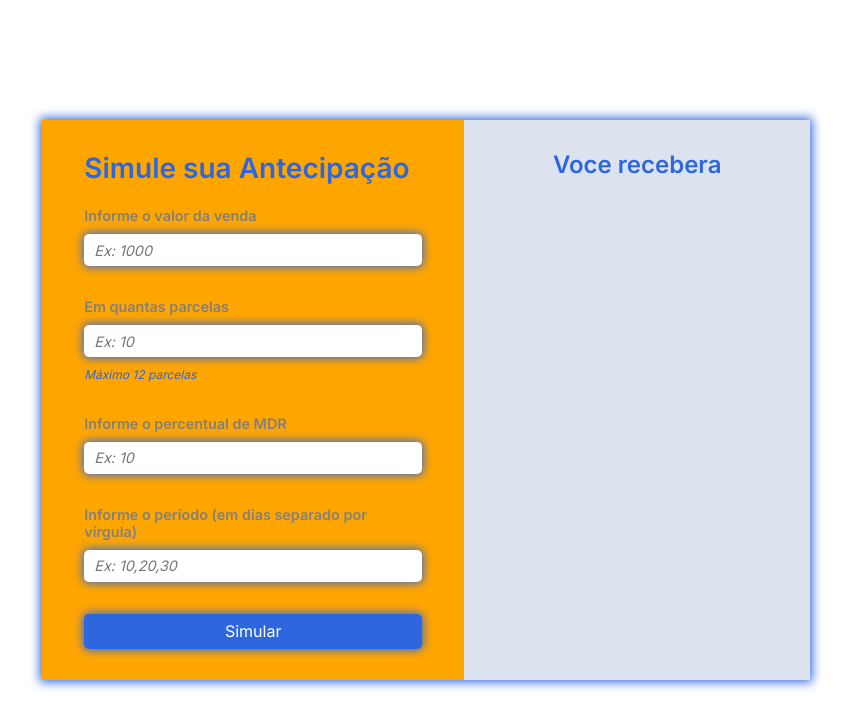
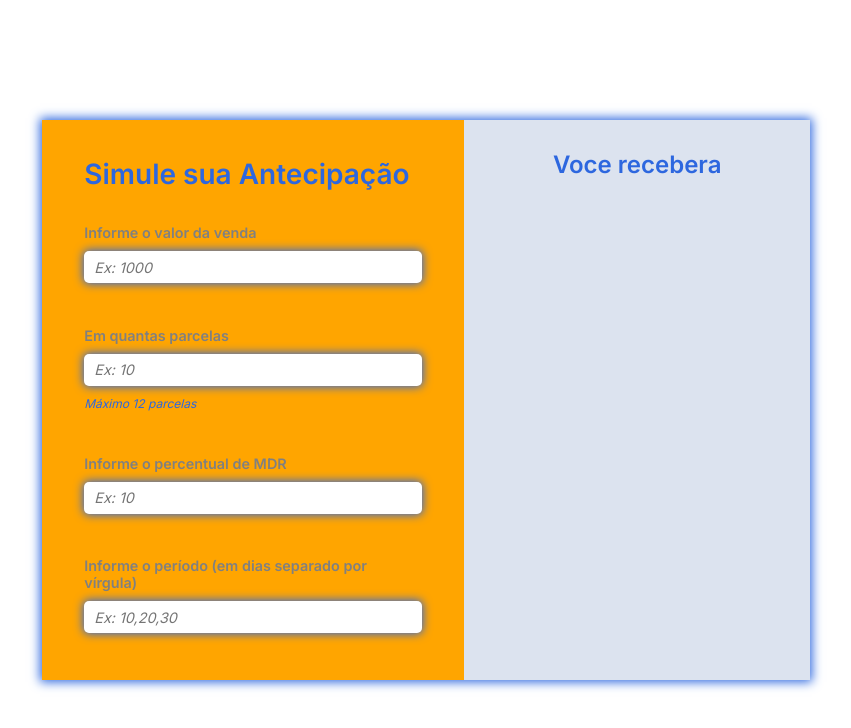
Before and after one commit to emergs/Calculadora-de-Antecipa-o, a React (Vite) app: page / in a window 1280 px wide. Shown: the top 728 px of the page, without its empty margins (214-1065 px from the left). Built offline with nearby package versions, Linux system fonts and the light colour scheme.

Commit message:
feat: realização do calculo utilizando o evento onchange nos inputs

```diff
--- a/src/components/BoxResults/style.ts
+++ b/src/components/BoxResults/style.ts
@@ -3,6 +3,7 @@ import styled from "styled-components";
 const BoxResultsStyle = styled.section`
       background-color: #dce3ef;
       height: auto;
+      min-height: 400px;
       width: 100%;
       padding: 5% 10%;
 
@@ -15,7 +16,8 @@ const BoxResultsStyle = styled.section`
         height: 90%;
         display: flex;
         flex-direction: column;
-        justify-content: space-evenly;
+        justify-content: flex-start;
+        gap: 5px;
       }
 
       ul li{
--- a/src/components/Container/style.ts
+++ b/src/components/Container/style.ts
@@ -1,7 +1,7 @@
 import styled from "styled-components";
 
 const Content = styled.main`
-  background-color: var(--primary-color);
+  background-color: var(--orange);
   display: flex;
   margin: 50px 0;
   flex-direction: column;
@@ -15,8 +15,8 @@ const Content = styled.main`
     flex-direction: row;
     justify-content: center;
     align-items: flex-start;
-    background-color: orange;
     width: 60%;
+    max-width: 1200px;
     height: 35rem;
   }
 `
--- a/src/components/Form/index.tsx
+++ b/src/components/Form/index.tsx
@@ -27,7 +27,7 @@ const Form = () => {
 
   return (
     <FormStyle>
-      <form onSubmit={handleSubmit(onSubmit)}>
+      <form onChange={handleSubmit(onSubmit)}>
         <h1>Simule sua Antecipação</h1>
         <Box>
           <Label>Informe o valor da venda</Label>
@@ -50,7 +50,6 @@ const Form = () => {
           <Input {...register("days")} placeholder="Ex: 10,20,30" />
           <p>{errors.days?.message}</p>
         </Box>
-        <button>Simular</button>
       </form>
     </FormStyle>
   )
--- a/src/components/Form/style.ts
+++ b/src/components/Form/style.ts
@@ -31,6 +31,7 @@ const FormStyle = styled.section`
     button{
     width: 80%;
     margin: 0 10%;
+    margin-top: 2rem;
     height: 35px;
     border: none;
     border-radius: 5px;
--- a/src/styles/GlobalStyles.ts
+++ b/src/styles/GlobalStyles.ts
@@ -5,6 +5,7 @@ const GlobalStyle = createGlobalStyle`
     --primary-color: #ffffff;
     --secondary-color: #2d67df;
     --tertiary-color: #93969a;
+    --orange : #ffa500;
 
     --title1: bold 1.75rem 'Inter',sans-serif;
     --title2:bold 24px 'Inter',sans-serif;
```
Also changed, not shown: 1 other file (tests, documents, lock files or other folders).
